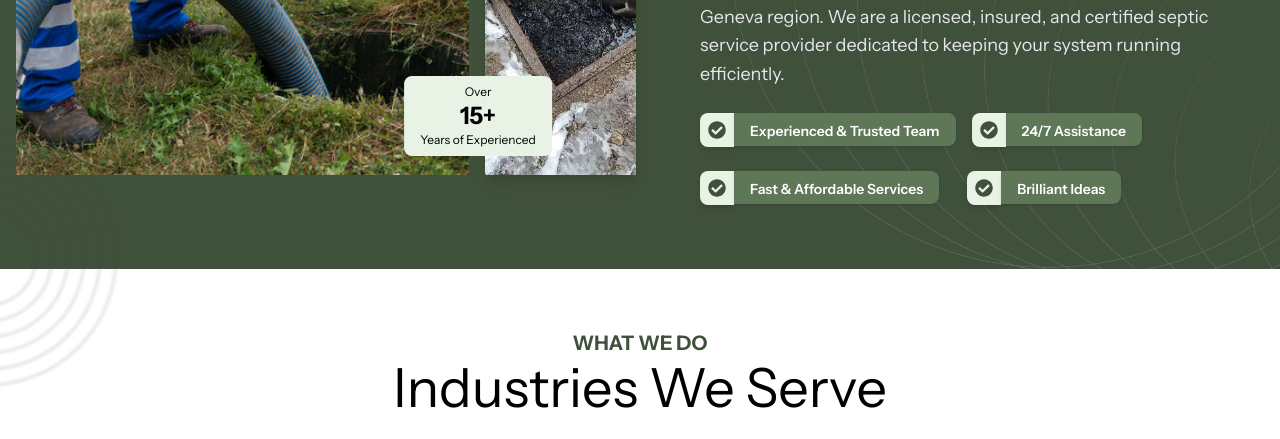
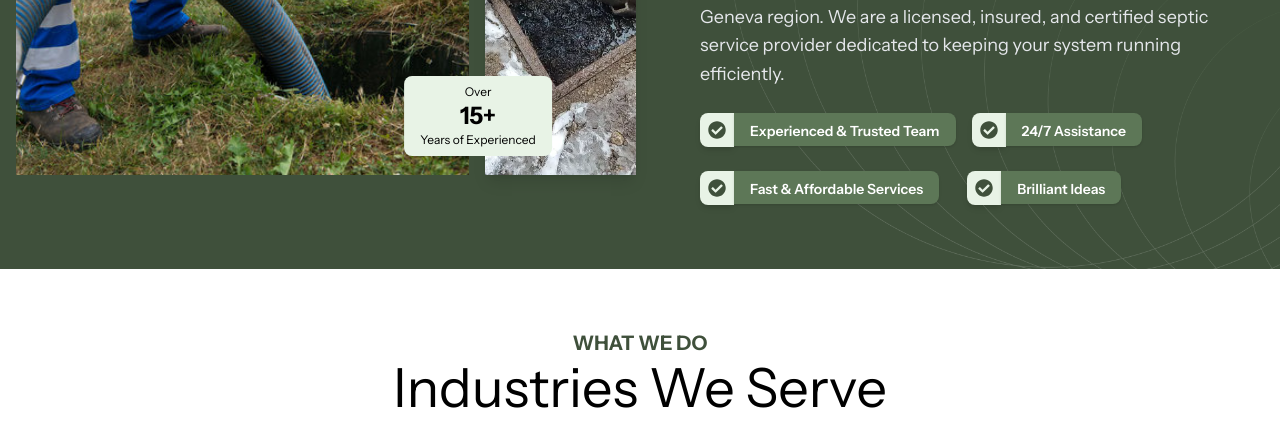
Before and after one commit to MuhammadAkil/evergreen, a Next.js app: page / in a window 1280 px wide. Shown: the part 2400-2839 px from the top of the page. Built offline with nearby package versions, Linux system fonts and the light colour scheme; a web font is replaced by a local one.

Commit message:
Industry Illustration hidde

```diff
--- a/src/app/components/Industries.tsx
+++ b/src/app/components/Industries.tsx
@@ -72,7 +72,7 @@ export default function Industries() {
                 <img
                     src="/assets/images/Industries/BgSVG.svg"
                     alt="Industry Illustration"
-                    className="absolute -top-24 md:-top-36 left-0 w-[80px] md:w-[120px] object-contain"
+                    className="absolute -top-24 md:-top-36 left-0 w-[80px] md:w-[120px] object-contain hidden"
                 />
 
                 <div className="max-w-screen-xl mx-auto text-center">
```
